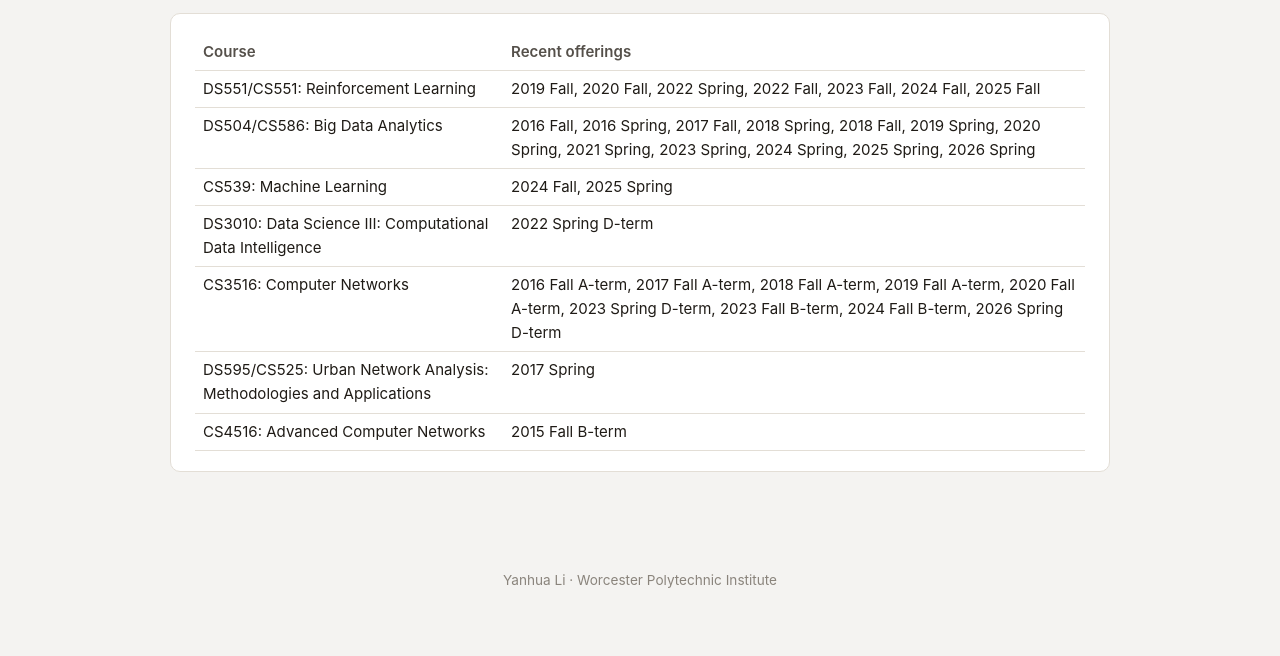
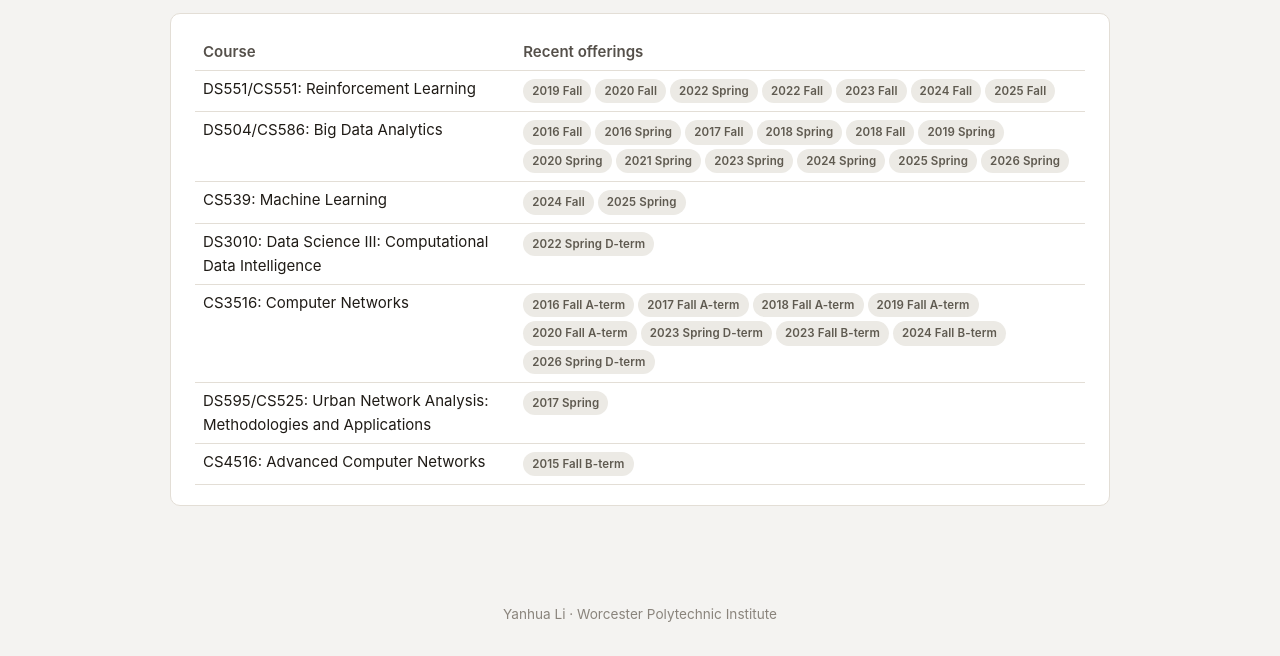
Before and after one commit to UrbanIntelligence/WPI_PersonalSite, a plain HTML site: page teach.html in a window 1280 px wide. Shown: the part 169-825 px from the top of the page. Before the commit the page ends 800 px from the top, so only its background shows below. Drawn offline with Linux system fonts and the light colour scheme.

Commit message:
Teaching offerings as individual tags; color-coded Funding & Awards and Research Projects tags
- Teaching: offerings is now an array of term strings (was one
  comma-separated string). Each term renders as its own small pill tag
  on teach.html. The admin editor gets a proper tag-chip UI (buildField
  type 'tags'): existing terms show as removable chips, a text box +
  Enter/'+ Add' appends new ones — no commas to type or parse.
- Funding & Awards: removed the forced single red badge; classifyTag()
  now recognizes funding categories (NSF -> blue, Industry -> teal,
  WPI/Seed -> purple, Impact/Best Paper -> gold, other Award -> red)
  so different grant/award types are visually distinct.
- Homepage Research Projects: [NSF]/[Industry] bullet prefixes are now
  the same colored tags as Funding & Awards, using identical CSS
  classes, so the two sections always match without a separate place
  to keep them in sync.
- Verified end-to-end: teach.html renders correct tags for all 7
  courses, fund.html's 12 tagged entries classify into the 4 correct
  colors, homepage's 6 NSF/Industry tags match, and the admin Teaching
  form's add/remove chip flow produces the correct saved JSON.

Co-Authored-By: Claude Sonnet 5 <noreply@anthropic.com>

```diff
--- a/assets/render.js
+++ b/assets/render.js
@@ -7,7 +7,11 @@ var SiteRender = (function () {
   function classifyTag(label) {
     if (!label) return 'tag-tpc';
     var l = label.toLowerCase();
-    if (l.indexOf('award') !== -1 || l.indexOf('impact') !== -1) return 'tag-award';
+    if (l.indexOf('nsf') !== -1) return 'tag-grant-nsf';
+    if (l.indexOf('industry') !== -1) return 'tag-grant-industry';
+    if (l.indexOf('wpi') !== -1 || l.indexOf('seed') !== -1) return 'tag-grant-wpi';
+    if (l.indexOf('impact') !== -1 || l.indexOf('best paper') !== -1) return 'tag-honor';
+    if (l.indexOf('award') !== -1) return 'tag-award';
     if (l.indexOf('student') !== -1) return 'tag-students';
     if (l.indexOf('invited') !== -1 || l.indexOf('talk') !== -1) return 'tag-talk';
     if (l.indexOf('paper') !== -1) return 'tag-paper';
@@ -52,7 +56,9 @@ var SiteRender = (function () {
       .catch(function (err) { showError(container, err); });
   }
 
-  /* Teaching table: teaching.json */
+  /* Teaching table: teaching.json. "offerings" is an array of term strings
+     (e.g. "2019 Fall"), each rendered as its own tag. Old data where
+     offerings was still a single comma-separated string is also accepted. */
   function renderTeachingTable(tbodyId, jsonUrl) {
     var tbody = document.getElementById(tbodyId);
     fetchJSON(jsonUrl)
@@ -60,7 +66,11 @@ var SiteRender = (function () {
         tbody.innerHTML = '';
         rows.forEach(function (row) {
           var tr = document.createElement('tr');
-          tr.innerHTML = '<td>' + row.course + '</td><td>' + row.offerings + '</td>';
+          var list = Array.isArray(row.offerings)
+            ? row.offerings
+            : String(row.offerings || '').split(',').map(function (s) { return s.trim(); }).filter(Boolean);
+          var offeringsHtml = list.map(function (o) { return '<span class="tag tag-term">' + o + '</span>'; }).join('');
+          tr.innerHTML = '<td>' + row.course + '</td><td>' + offeringsHtml + '</td>';
           tbody.appendChild(tr);
         });
       })
--- a/data/teaching.json
+++ b/data/teaching.json
@@ -1,30 +1,70 @@
 [
   {
     "course": "DS551/CS551: Reinforcement Learning",
-    "offerings": "2019 Fall, 2020 Fall, 2022 Spring, 2022 Fall, 2023 Fall, 2024 Fall, 2025 Fall"
+    "offerings": [
+      "2019 Fall",
+      "2020 Fall",
+      "2022 Spring",
+      "2022 Fall",
+      "2023 Fall",
+      "2024 Fall",
+      "2025 Fall"
+    ]
   },
   {
     "course": "DS504/CS586: Big Data Analytics",
-    "offerings": "2016 Fall, 2016 Spring, 2017 Fall, 2018 Spring, 2018 Fall, 2019 Spring, 2020 Spring, 2021 Spring, 2023 Spring, 2024 Spring, 2025 Spring, 2026 Spring"
+    "offerings": [
+      "2016 Fall",
+      "2016 Spring",
+      "2017 Fall",
+      "2018 Spring",
+      "2018 Fall",
+      "2019 Spring",
+      "2020 Spring",
+      "2021 Spring",
+      "2023 Spring",
+      "2024 Spring",
+      "2025 Spring",
+      "2026 Spring"
+    ]
   },
   {
     "course": "CS539: Machine Learning",
-    "offerings": "2024 Fall, 2025 Spring"
+    "offerings": [
+      "2024 Fall",
+      "2025 Spring"
+    ]
   },
   {
     "course": "DS3010: Data Science III: Computational Data Intelligence",
-    "offerings": "2022 Spring D-term"
+    "offerings": [
+      "2022 Spring D-term"
+    ]
   },
   {
     "course": "CS3516: Computer Networks",
-    "offerings": "2016 Fall A-term, 2017 Fall A-term, 2018 Fall A-term, 2019 Fall A-term, 2020 Fall A-term, 2023 Spring D-term, 2023 Fall B-term, 2024 Fall B-term, 2026 Spring D-term"
+    "offerings": [
+      "2016 Fall A-term",
+      "2017 Fall A-term",
+      "2018 Fall A-term",
+      "2019 Fall A-term",
+      "2020 Fall A-term",
+      "2023 Spring D-term",
+      "2023 Fall B-term",
+      "2024 Fall B-term",
+      "2026 Spring D-term"
+    ]
   },
   {
     "course": "DS595/CS525: Urban Network Analysis: Methodologies and Applications",
-    "offerings": "2017 Spring"
+    "offerings": [
+      "2017 Spring"
+    ]
   },
   {
     "course": "CS4516: Advanced Computer Networks",
-    "offerings": "2015 Fall B-term"
+    "offerings": [
+      "2015 Fall B-term"
+    ]
   }
 ]
--- a/style.css
+++ b/style.css
@@ -199,6 +199,22 @@ main.container { padding-top: 24px; padding-bottom: 48px; }
 .tag-tpc   { background: #e2ecfb; color: #1d4e8f; }
 .tag-students { background: #fde0e0; color: #8f1d1d; }
 .tag-talk  { background: var(--purple-bg); color: var(--purple-text); }
+.tag-grant-nsf      { background: #e2ecfb; color: #1d4e8f; }
+.tag-grant-industry { background: #dcf5f0; color: #0f6e56; }
+.tag-grant-wpi      { background: var(--purple-bg); color: var(--purple-text); }
+.tag-honor          { background: #fdf1d8; color: #8a5a00; }
+.tag-term {
+  background: #eceae5;
+  color: #5f5a50;
+  font-size: 0.72rem;
+  font-weight: 600;
+  letter-spacing: 0.01em;
+  text-transform: none;
+  padding: 3px 9px;
+  border-radius: 20px;
+  margin: 2px 4px 2px 0;
+  display: inline-block;
+}
 
 /* ---------- Lists ---------- */
 
```
Also changed, not shown: docs/admin.js (+38 -3 lines), fund.html (+1 -1 lines), index.html (+6 -6 lines), 1 other file.
